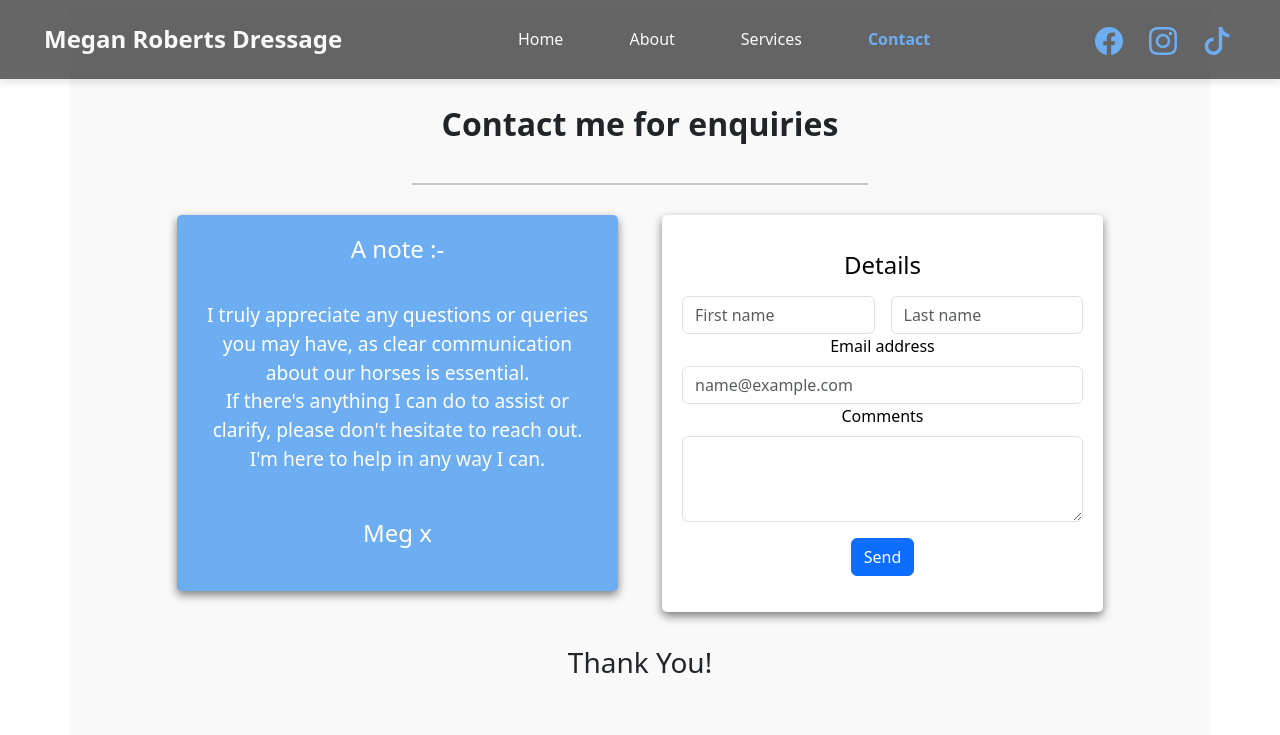
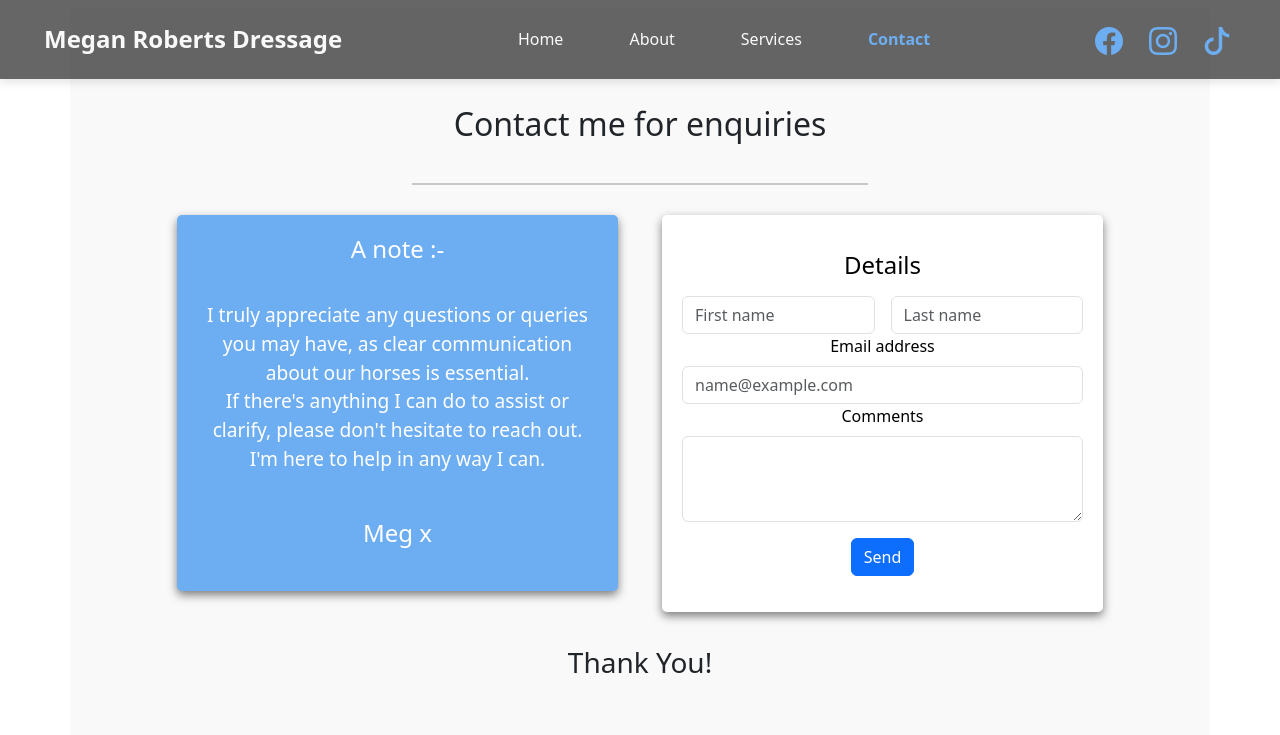
Before and after one commit to MeganRoberts-dev/megan-roberts-dressage, a Django app: page /contact/ in a window 1280 px wide. Shown: the part 21-756 px from the top of the page. Run offline with Django 3.2, Linux system fonts and the light colour scheme; some libraries are stand-ins or nearby versions.

Commit message:
Imporve contact page styling

```diff
--- a/contact/static/contact/css/contact.css
+++ b/contact/static/contact/css/contact.css
@@ -1,3 +1,4 @@
+/* Contact styling */
 .contact-section {
   padding: 30px 0;
   margin-top: 30px;
@@ -6,8 +7,9 @@
   justify-content: center;
   align-items: stretch;
 }
+
 h2 {
-  font-weight: 700;
+  font-weight: 500;
 }
 
 .contact-card,
```
